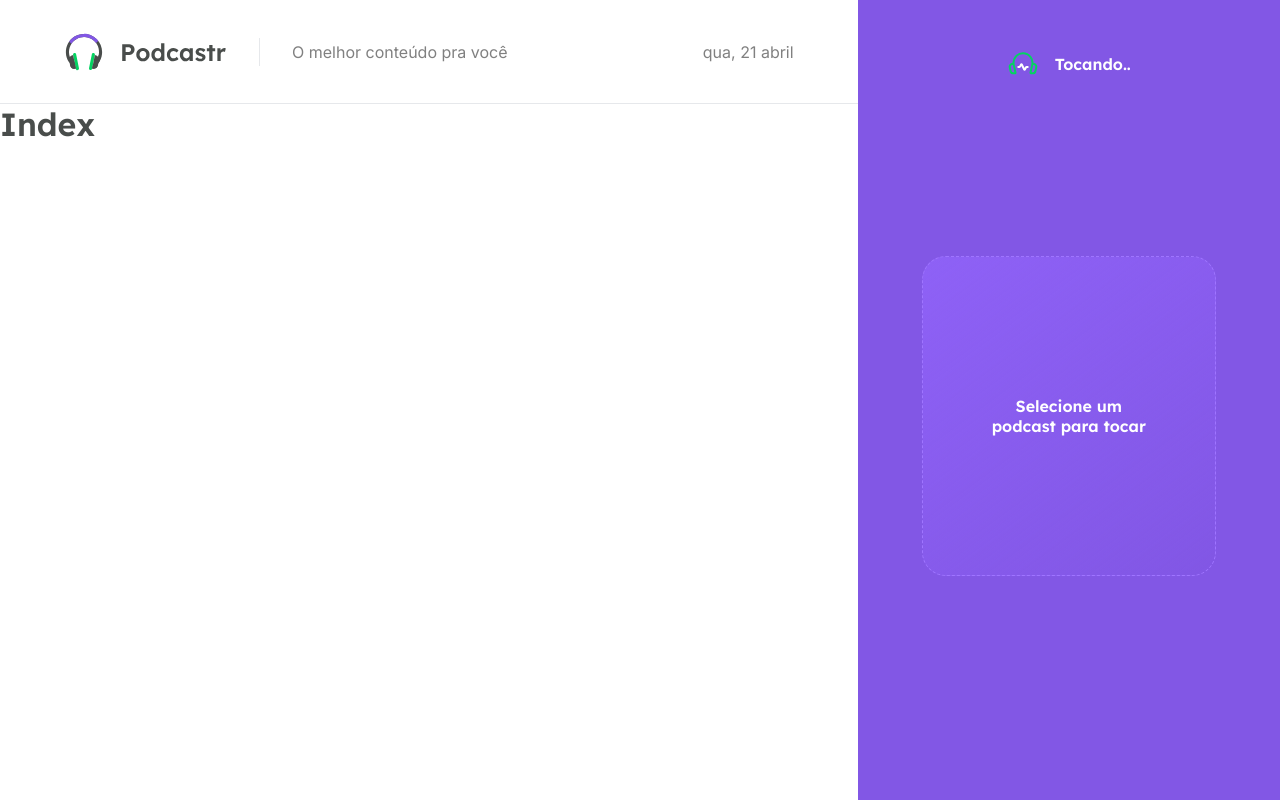
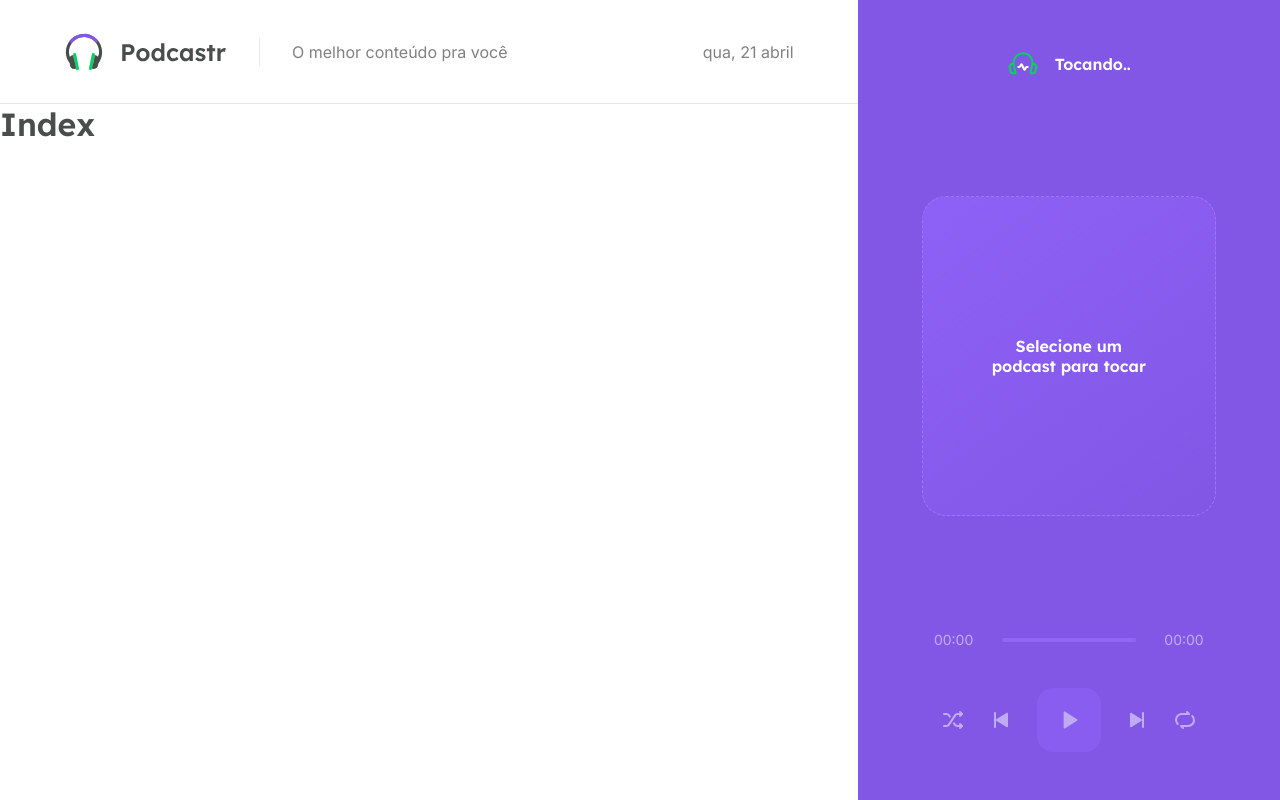
Before and after one commit to james-meneses/podcastr, a Next.js app: page / in a window 1280 px wide. Built offline with nearby package versions, Linux system fonts and the light colour scheme.

Commit message:
Player Buttons and Progress Styles

```diff
--- a/src/components/Player/index.tsx
+++ b/src/components/Player/index.tsx
@@ -12,7 +12,35 @@
 				<strong>Selecione um podcast para tocar</strong>
 			</div>
 
-			<footer></footer>
+			<footer className={styles.empty}>
+
+				<div className={styles.progress}>
+					<span>00:00</span>
+					<div className={styles.slider}>
+							<div className={styles.emptySlider}></div>
+					</div>
+					<span>00:00</span>
+				</div>
+
+				<div className={styles.buttons}>
+					<button type="button">
+						<img src="/shuffle.svg" alt="Reordenar" />
+					</button>
+					<button type="button">
+					  <img src="/play-previous.svg" alt="Tocar Anterior" />
+					</button>
+					<button type="button" className={styles.playButton}>
+						<img src="play.svg" alt="Tocar" />
+					</button>
+					<button type="button">
+						<img src="/play-next.svg" alt="Tocar Próximo" />
+					</button>
+					<button type="button">
+						<img src="/repeat.svg" alt="Repetir" />
+					</button>
+				</div>
+
+			</footer>
 
 		</div>
 	)
--- a/src/components/Player/styles.module.scss
+++ b/src/components/Player/styles.module.scss
@@ -23,7 +23,11 @@
 	}
 
 	footer {
+		align-self: stretch;
 
+		&.empty {
+			opacity: 0.5;
+		}
 	}
 }
 
@@ -41,3 +45,48 @@
 	align-items: center;
 	justify-content: center;
 }
+
+.progress {
+	display: flex;
+	align-items: center;
+	gap: 1rem;
+	font-size: 0.875rem;
+
+	span {
+		display: inline-block;
+		width: 4rem;
+		text-align: center
+	}
+
+	.slider {
+		flex: 1;
+
+		.emptySlider {
+			width: 100%;
+			height: 4px;
+			background: var(--purple-300);
+			border-radius: 2px
+		}
+	}
+}
+
+.buttons {
+		display: flex;
+		align-items: center;
+		justify-content: center;
+		margin-top: 2.5rem;
+		gap: 1.5rem;
+
+	button {
+			background: transparent;
+			font-size: 0;
+			border :0;
+
+			&.playButton {
+					width: 4rem;
+					height: 4rem;
+					border-radius: 1rem;
+					background: var(--purple-400);
+			}
+	}
+}
```
